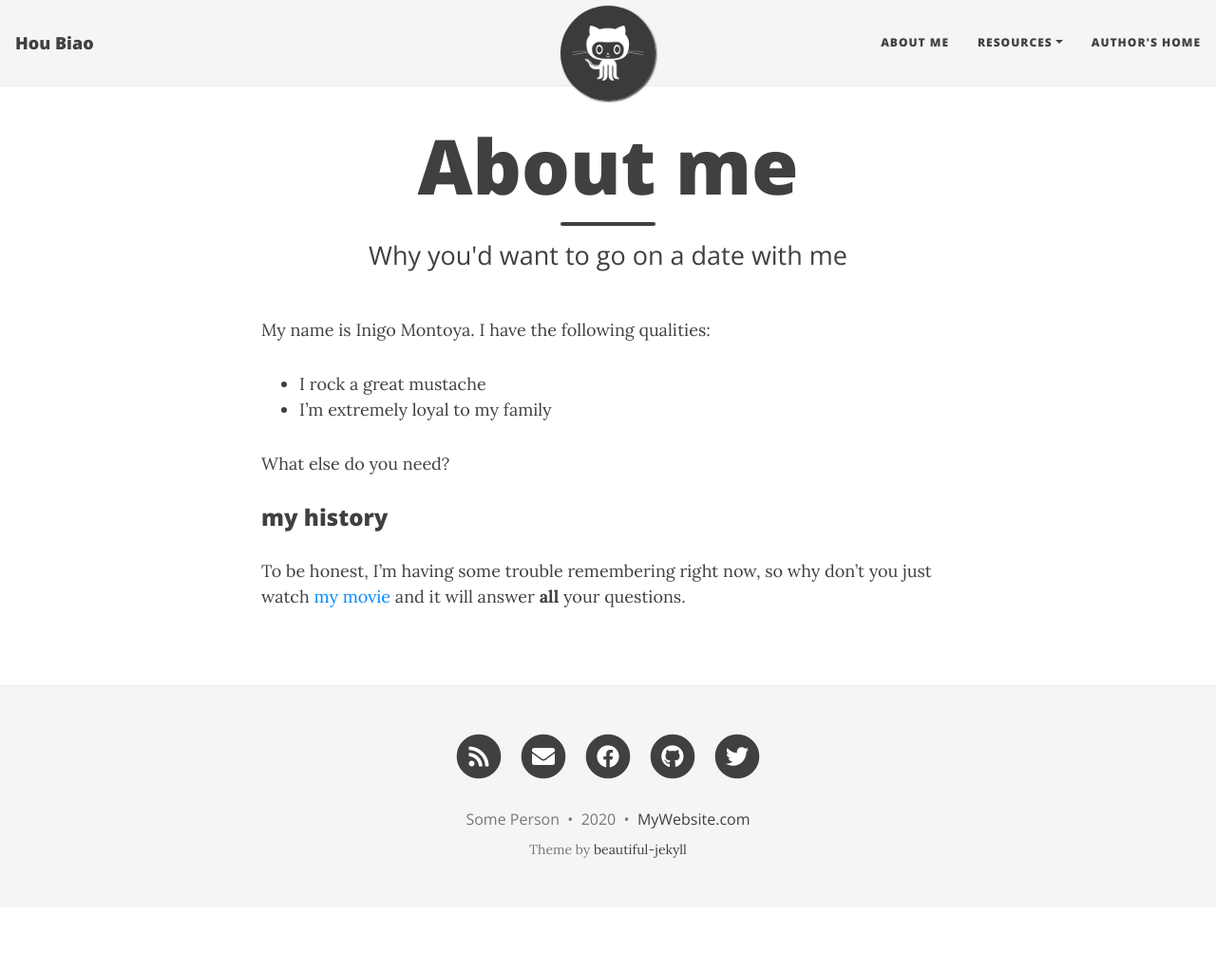
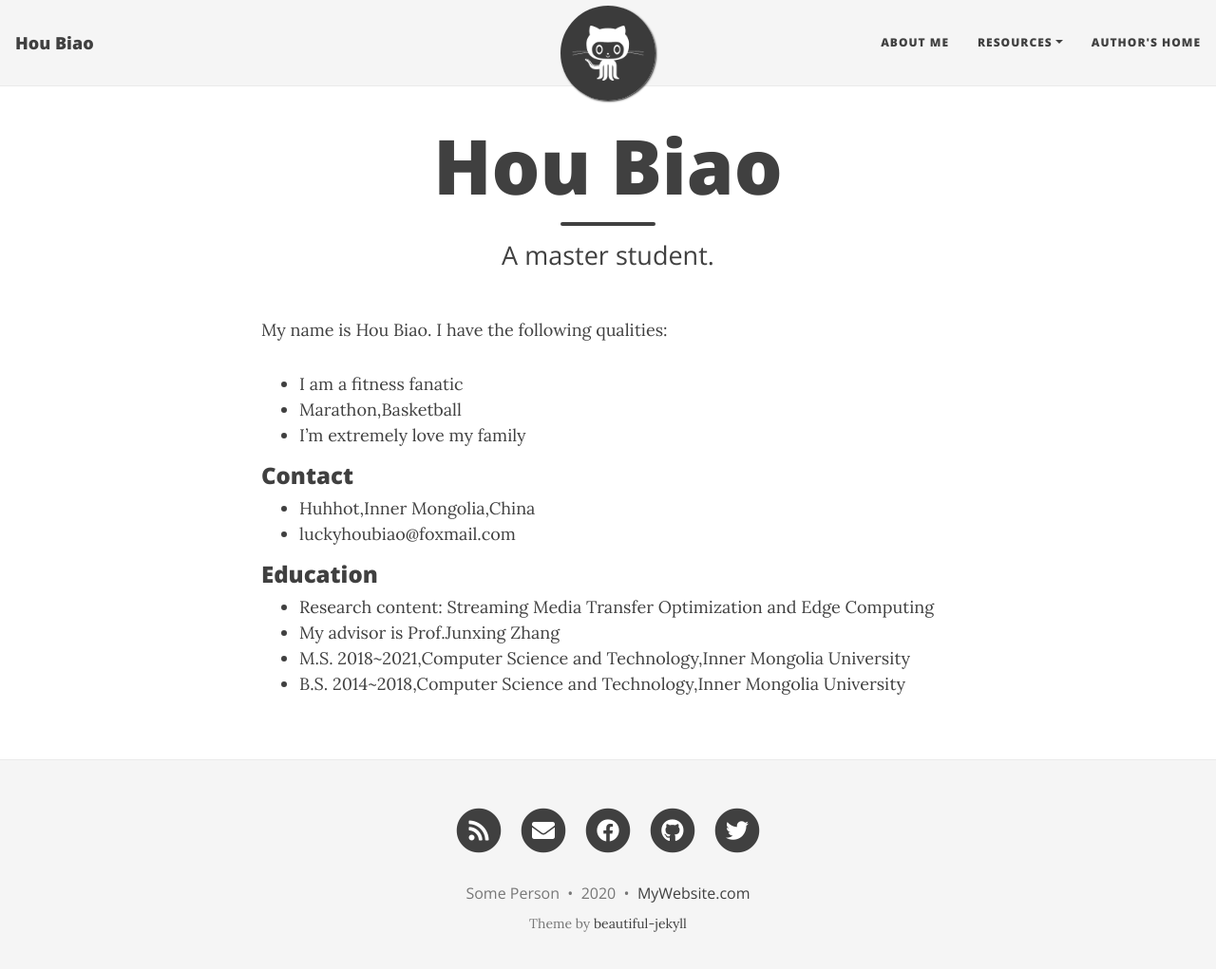
Before and after one commit to hulanwin/hulanwin.github.io, a Jekyll site: the page built from aboutme.md, in a window 1280 px wide and 1034 px high. Shown: the top 1021 px of the window at 95% size. Built offline with Jekyll 4.4.1, drawn with Linux system fonts in a browser that asks for light colours; nearby versions of some CDN libraries.

Commit message:
Update aboutme.md

```diff
--- a/aboutme.md
+++ b/aboutme.md
@@ -1,16 +1,24 @@
 ---
 layout: page
-title: About me
-subtitle: Why you'd want to go on a date with me
+title: Hou Biao
+subtitle: A master student.
 ---
 
-My name is Inigo Montoya. I have the following qualities:
+My name is Hou Biao. I have the following qualities:
 
-- I rock a great mustache
-- I'm extremely loyal to my family
+- I am a fitness fanatic
+- Marathon,Basketball
+- I'm extremely love my family
 
-What else do you need?
 
-### my history
+### Contact
 
-To be honest, I'm having some trouble remembering right now, so why don't you just watch [my movie](https://en.wikipedia.org/wiki/The_Princess_Bride_%28film%29) and it will answer **all** your questions.
+- Huhhot,Inner Mongolia,China
+- luckyhoubiao@foxmail.com
+
+### Education
+
+- Research content: Streaming Media Transfer Optimization and Edge Computing
+- My advisor is Prof.Junxing Zhang
+- M.S. 2018~2021,Computer Science and Technology,Inner Mongolia University
+- B.S. 2014~2018,Computer Science and Technology,Inner Mongolia University
```
